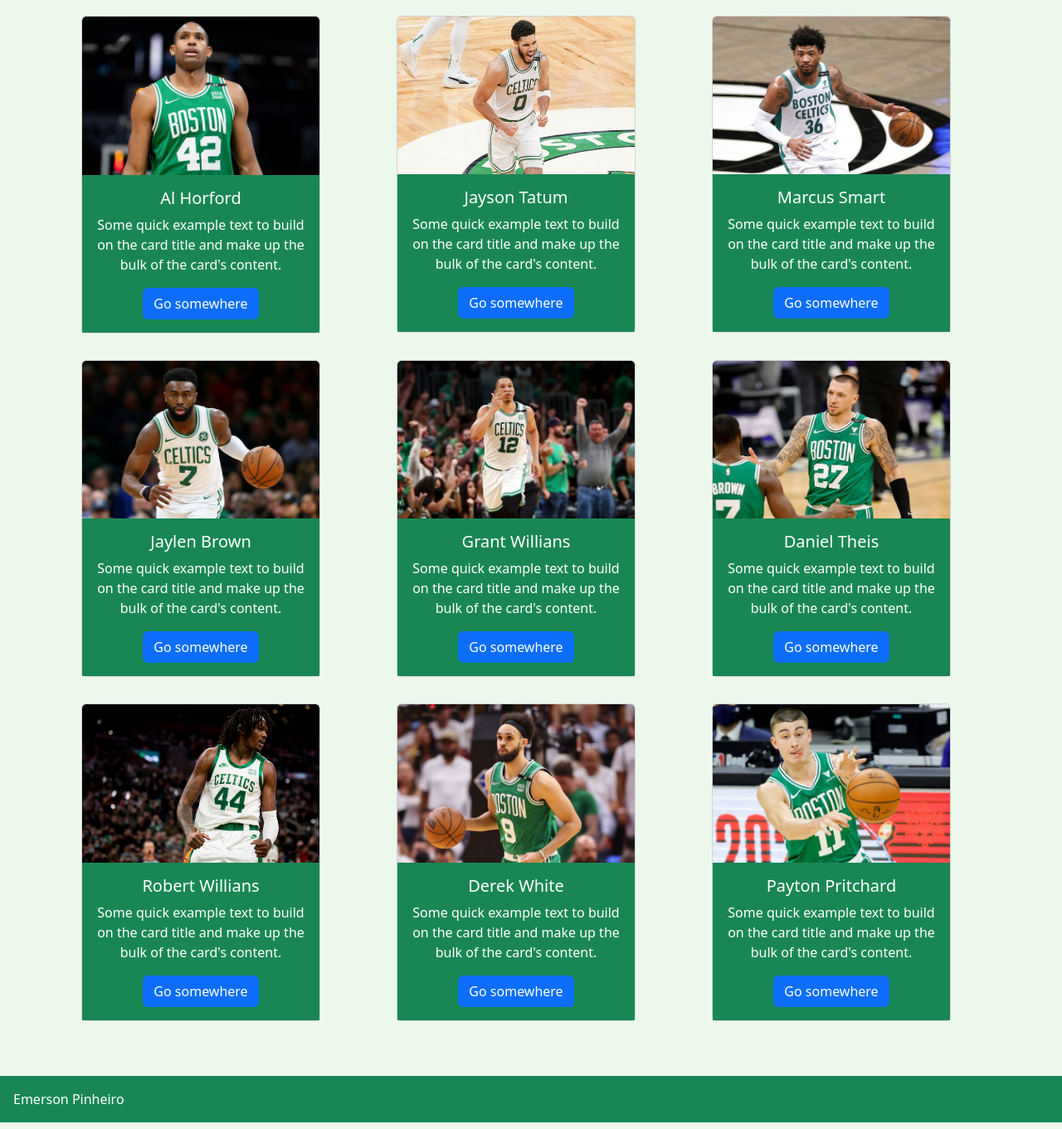
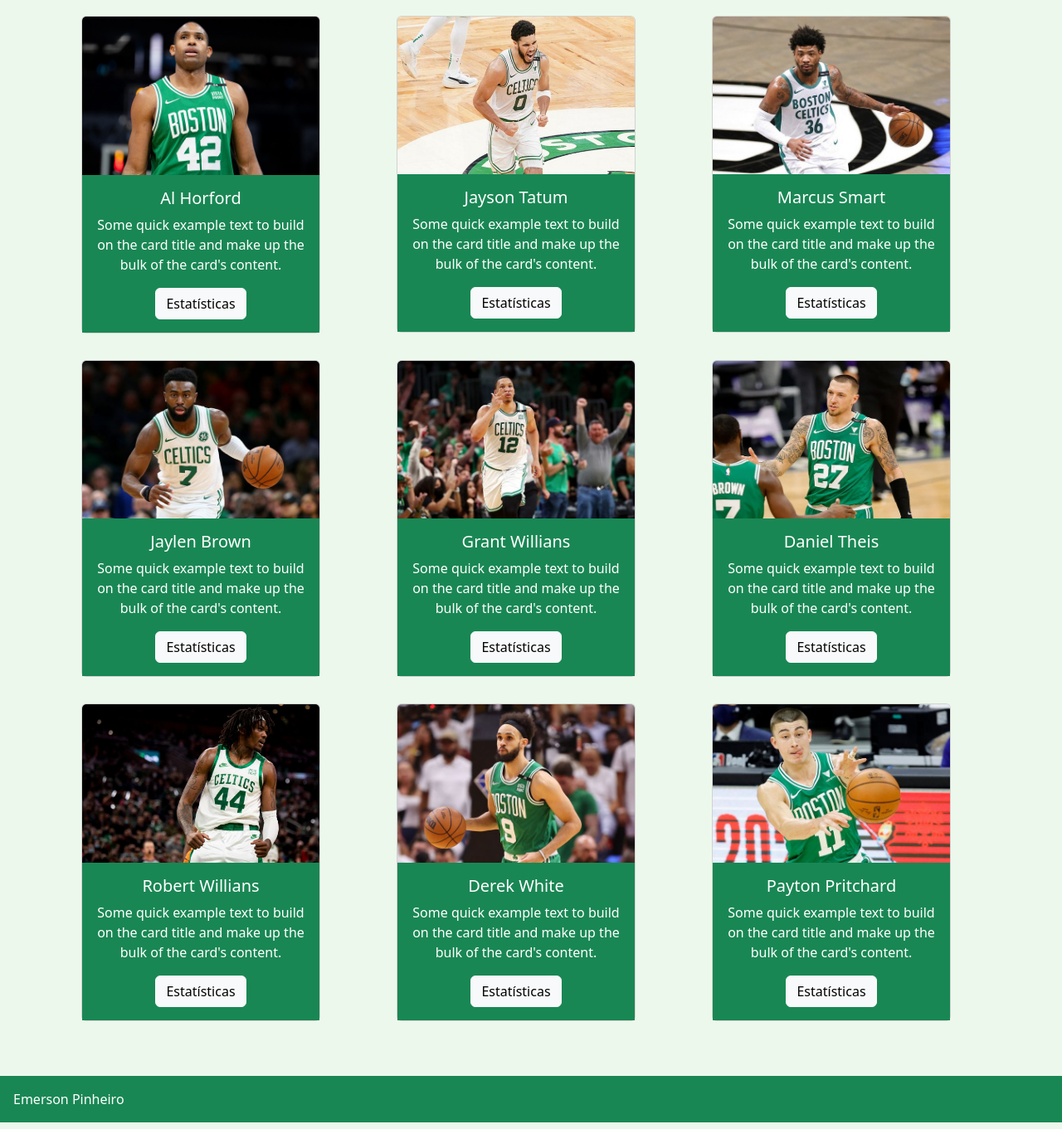
Before and after one commit to EmersonSEP/boston-home, a plain HTML site: page index.html in a window 1280 px wide. Shown: the part 151-1512 px from the top of the page at 83% size. Drawn offline with nearby package versions, Linux system fonts and the light colour scheme.

Commit message:
atualização dos botoes

```diff
--- a/index.html
+++ b/index.html
@@ -45,7 +45,7 @@
         <div class="card-body text-bg-success">
           <h5 class="card-title">Al Horford</h5>
           <p class="card-text">Some quick example text to build on the card title and make up the bulk of the card's content.</p>
-          <a href="#" class="btn btn-primary">Go somewhere</a>
+          <a href="#" class="btn btn-light">Estatísticas</a>
         </div>
       </div></div>
       <div class="col"><div class="card" style="width: 18rem;">
@@ -53,7 +53,7 @@
         <div class="card-body text-bg-success">
           <h5 class="card-title">Jayson Tatum</h5>
           <p class="card-text">Some quick example text to build on the card title and make up the bulk of the card's content.</p>
-          <a href="#" class="btn btn-primary">Go somewhere</a>
+          <a href="#" class="btn btn-light">Estatísticas</a>
         </div>
       </div></div>
       <div class="col"><div class="card" style="width: 18rem;">
@@ -61,7 +61,7 @@
         <div class="card-body text-bg-success">
           <h5 class="card-title">Marcus Smart</h5>
           <p class="card-text">Some quick example text to build on the card title and make up the bulk of the card's content.</p>
-          <a href="#" class="btn btn-primary">Go somewhere</a>
+          <a href="#" class="btn btn-light">Estatísticas</a>
         </div>
       </div></div>
       <div class="col"><div class="card" style="width: 18rem;">
@@ -69,7 +69,7 @@
         <div class="card-body text-bg-success">
           <h5 class="card-title">Jaylen Brown</h5>
           <p class="card-text">Some quick example text to build on the card title and make up the bulk of the card's content.</p>
-          <a href="#" class="btn btn-primary">Go somewhere</a>
+          <a href="#" class="btn btn-light">Estatísticas</a>
         </div>
       </div></div>
       <div class="col"><div class="card" style="width: 18rem;">
@@ -77,7 +77,7 @@
   <div class="card-body text-bg-success">
     <h5 class="card-title">Grant Willians</h5>
     <p class="card-text">Some quick example text to build on the card title and make up the bulk of the card's content.</p>
-    <a href="#" class="btn btn-primary">Go somewhere</a>
+    <a href="#" class="btn btn-light">Estatísticas</a>
   </div>
 </div></div>
       <div class="col"><div class="card" style="width: 18rem;">
@@ -85,7 +85,7 @@
   <div class="card-body text-bg-success">
     <h5 class="card-title">Daniel Theis</h5>
     <p class="card-text">Some quick example text to build on the card title and make up the bulk of the card's content.</p>
-    <a href="#" class="btn btn-primary">Go somewhere</a>
+    <a href="#" class="btn btn-light">Estatísticas</a>
   </div>
 </div></div>
       <div class="col"><div class="card" style="width: 18rem;">
@@ -93,7 +93,7 @@
   <div class="card-body text-bg-success">
     <h5 class="card-title">Robert Willians</h5>
     <p class="card-text">Some quick example text to build on the card title and make up the bulk of the card's content.</p>
-    <a href="#" class="btn btn-primary">Go somewhere</a>
+    <a href="#" class="btn btn-light">Estatísticas</a>
   </div>
 </div></div>
       <div class="col"><div class="card" style="width: 18rem;">
@@ -101,7 +101,7 @@
   <div class="card-body text-bg-success">
     <h5 class="card-title">Derek White</h5>
     <p class="card-text">Some quick example text to build on the card title and make up the bulk of the card's content.</p>
-    <a href="#" class="btn btn-primary">Go somewhere</a>
+    <a href="#" class="btn btn-light">Estatísticas</a>
   </div>
 </div></div>
       <div class="col"><div class="card" style="width: 18rem;">
@@ -109,7 +109,7 @@
   <div class="card-body text-bg-success">
     <h5 class="card-title">Payton Pritchard</h5>
     <p class="card-text">Some quick example text to build on the card title and make up the bulk of the card's content.</p>
-    <a href="#" class="btn btn-primary">Go somewhere</a>
+    <a href="#" class="btn btn-light">Estatísticas</a>
   </div>
 </div></div>
     </div>
```
